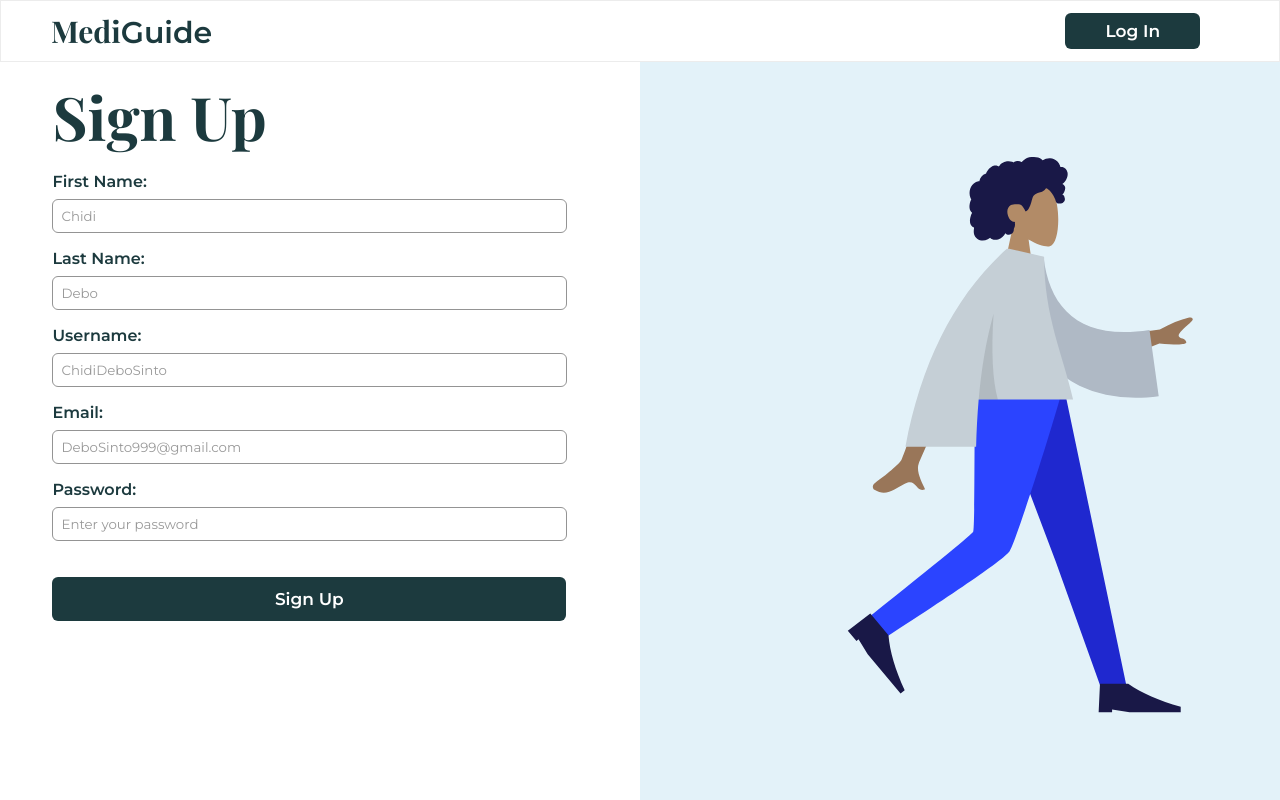
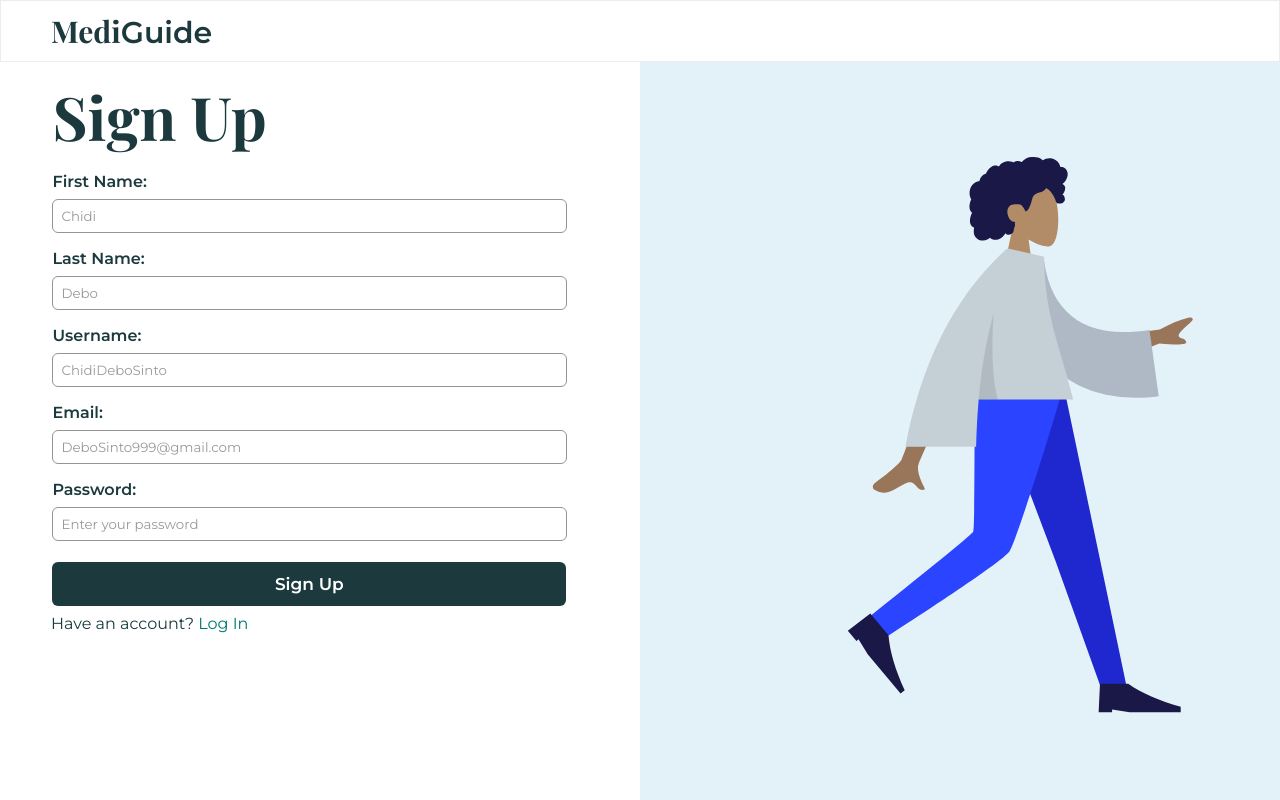
Before and after one commit to AlexUdeogu/Medi-Guide, a React (Vite) app in the folder medi-guide-project/: page /sign-up in a window 1280 px wide. Built offline with nearby package versions, Linux system fonts and the light colour scheme.

Commit message:
First and only

```diff
--- a/medi-guide-project/src/Pages/Auth/auth-index.css
+++ b/medi-guide-project/src/Pages/Auth/auth-index.css
@@ -97,7 +97,8 @@
 
 .account{
   padding-left: 35px;
-  padding-top: 20px;
+  padding-top: 0px;
+  padding-bottom: 0px;
 }
 
 .account a{
--- a/medi-guide-project/src/Pages/Auth/index.jsx
+++ b/medi-guide-project/src/Pages/Auth/index.jsx
@@ -22,9 +22,6 @@ const LoginPage = () => {
     <div className='body'>
       <nav className='nav-2'>
         <Link to="/" className='logo-1'> Medi<span className='logo-half'>Guide</span></Link>
-        <ul>
-          <li><Link to="/sign-up"><botton type="button" className="item-container-1">Sign Up</botton></Link></li>
-        </ul>
       </nav>
 
       <div className="login-page-1">
--- a/medi-guide-project/src/Pages/Signup/index.jsx
+++ b/medi-guide-project/src/Pages/Signup/index.jsx
@@ -22,9 +22,6 @@ const Signup = () => {
     <div>
       <nav className='nav-3'>
         <Link to="/" className='logo-0'> Medi<span className='logo-half'>Guide</span></Link>
-        <ul>
-          <li><Link to="/log-in"><botton type="submit" className="item-container-2-0">Log In</botton></Link></li>
-        </ul>
       </nav>
 
       <div className="login-page-0">
@@ -95,6 +92,9 @@ const Signup = () => {
 
             <button type="submit" className="login-form-button-0">Sign Up</button>
           </form>
+          <p className='account'>
+            Have an account? <Link to="/log-in">Log In</Link>
+          </p>
         </div>
 
         <div className="cutout-container-0">
--- a/medi-guide-project/src/Pages/Signup/signup.css
+++ b/medi-guide-project/src/Pages/Signup/signup.css
@@ -64,7 +64,7 @@
   .login-form-button-0 {
     margin-left: 6%;
     width: 84.5%;
-    margin-top: 20px;
+    margin-top: 5px;
     padding: 0.75rem;
     border-radius: 6px;
     border: none;
```
